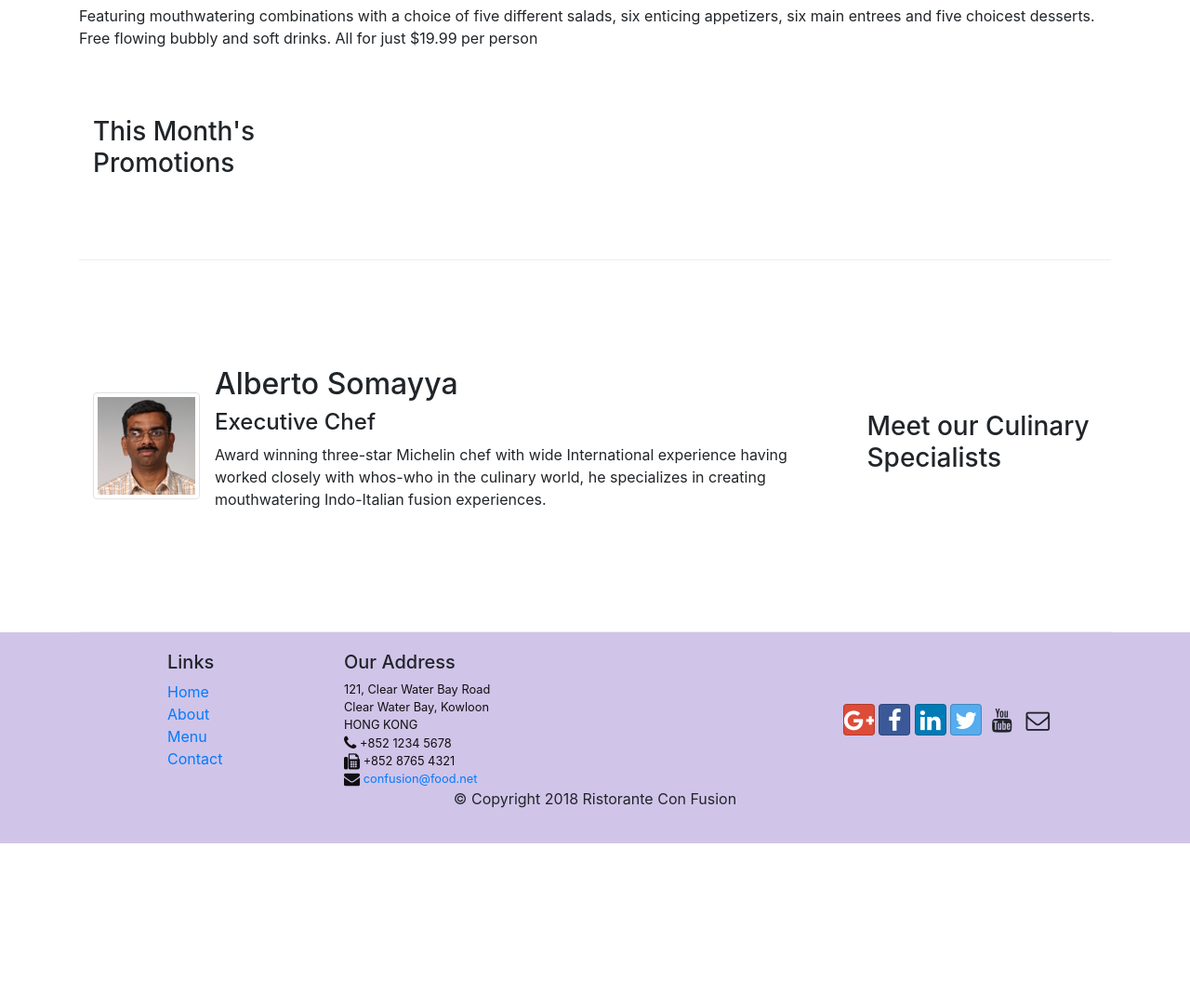
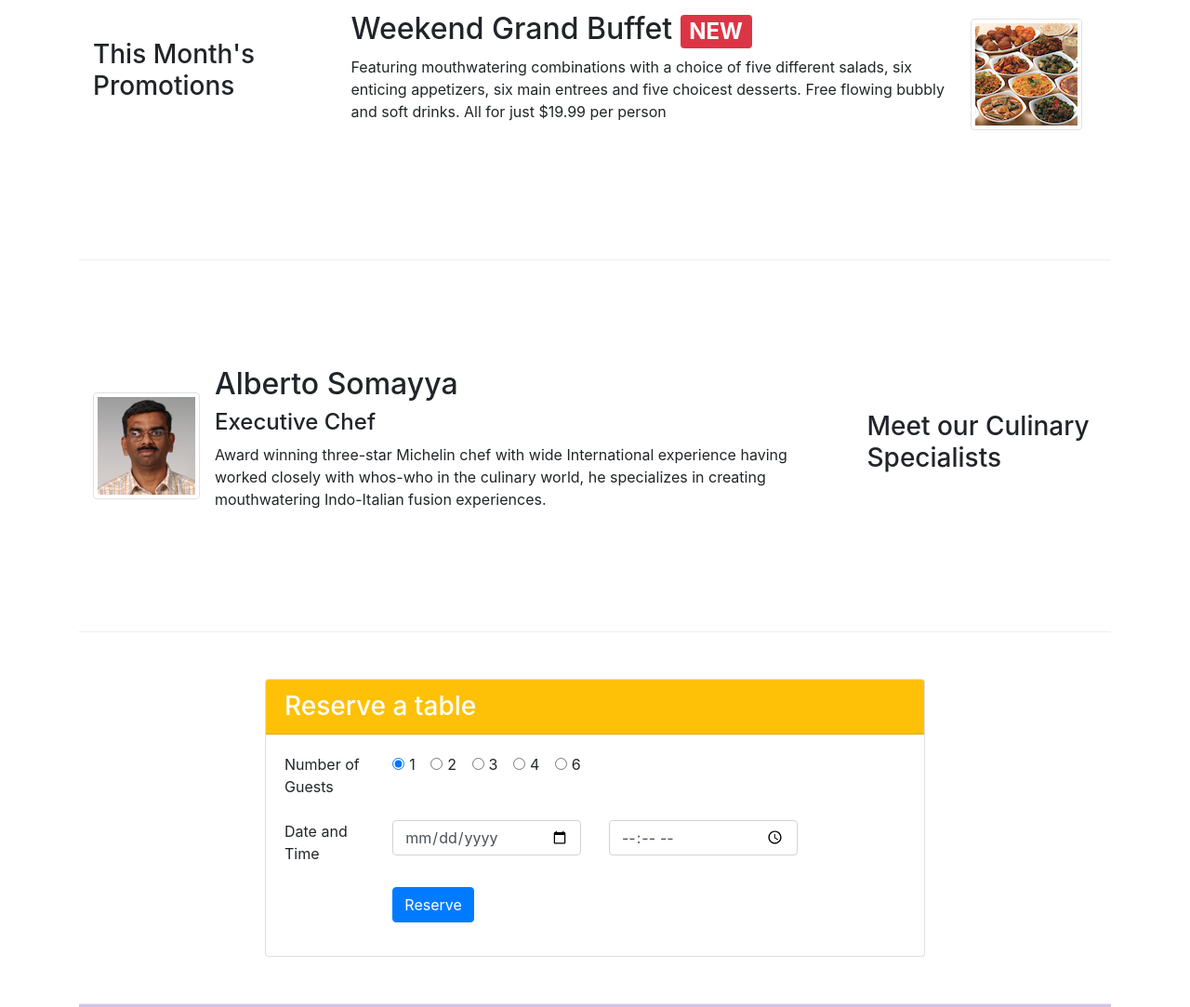
Before and after one commit to JimmyAkl/bootstrap, a website: page index.html in a window 1280 px wide. Shown: the part 854-1937 px from the top of the page at 93% size. Before the commit the page ends 1761 px from the top, so only its background shows below. Drawn offline with nearby package versions, Linux system fonts and the light colour scheme.

Commit message:
assignment2

```diff
--- a/index.html
+++ b/index.html
@@ -41,6 +41,9 @@
                 <div class="col-12 col-sm align-self-center">
                     <img src="img/logo.png" class="img-fluid">
                 </div>
+                <div class="col-12 col-sm-3 text-center align-self-center">
+                    <a role="button" class="btn btn-warning btn-lg" href = "#reservation">Reserve Table</a>
+                </div>
             </div>
         </div>
     </header>
@@ -67,12 +70,17 @@
 
 
         <div class="row row-content align-items-center">
-            <div class="col-12 col-sm-4 order-sm-last col-md-3">
+            <div class="col-12 col-sm-4 col-md-3">
                 <h3>This Month's Promotions</h3>
             </div>
-            <div>
-                <h2>Weekend Grand Buffet</h2>
-                <p>Featuring mouthwatering combinations with a choice of five different salads, six enticing appetizers, six main entrees and five choicest desserts. Free flowing bubbly and soft drinks. All for just $19.99 per person </p>
+            <div class="col col-sm col-md">
+                <div class="media">
+                    <div class="media-body">
+                      <h2 class="mt-0">Weekend Grand Buffet <span class="badge badge-danger">NEW</span></h2>
+                      <p class="d-none d-sm-block">Featuring mouthwatering combinations with a choice of five different salads, six enticing appetizers, six main entrees and five choicest desserts. Free flowing bubbly and soft drinks. All for just $19.99 per person </p>
+                    </div>
+                    <img class="d-flex mr-3 img-thumbnail align-self-center" src="img/buffet.png" alt="buffet">
+                </div>
             </div>
         </div>
 
@@ -93,6 +101,55 @@
                             creating mouthwatering Indo-Italian fusion experiences.
                             </p>
                     </div>
+                </div>
+            </div>
+        </div>
+    <div class="row row-content justify-content-center" id="reservation">
+        <div class="col-12 col-sm-8">
+            <div class="card">
+                <h3 class="card-header bg-warning text-white">Reserve a table</h3>
+                <div class="card-body">
+                    <form>
+                        <div class="form-group row">
+                            <label class="col-12 col-sm-2">Number of Guests</label>
+                            <div class="col">
+                              <div class="form-check form-check-inline">
+                                <input class="form-check-input" type="radio" name="inlineRadioOptions" id="one_guest_radio" value="one" checked>
+                                <label class="form-check-label" for="one_guest_radio">1</label>
+                             </div>
+                             <div class="form-check form-check-inline">
+                               <input class="form-check-input" type="radio" name="inlineRadioOptions" id="two_guest_radio" value="two">
+                               <label class="form-check-label" for="two_guest_radio">2</label>
+                             </div>
+                             <div class="form-check form-check-inline">
+                               <input class="form-check-input" type="radio" name="inlineRadioOptions" id="three_guest_radio" value="three">
+                               <label class="form-check-label" for="three_guest_radio">3</label>
+                             </div>
+                             <div class="form-check form-check-inline">
+                               <input class="form-check-input" type="radio" name="inlineRadioOptions" id="four_guest_radio" value="four">
+                               <label class="form-check-label" for="four_guest_radio">4</label>
+                             </div>
+                             <div class="form-check form-check-inline">
+                               <input class="form-check-input" type="radio" name="inlineRadioOptions" id="six_guest_radio" value="six">
+                               <label class="form-check-label" for="six_guest_radio">6</label>
+                             </div>
+                            </div>
+                        </div>
+                        <div class="form-group row">
+                          <label class="col-12 col-sm-2">Date and Time</label>
+                          <div class="col-12 col-sm-4">
+                            <input type="date" class="form-control" id="date" placeholder="Date">
+                          </div>
+                          <div class="col-12 col-sm-4">
+                            <input type="time" class="form-control" id="time" placeholder="Time">
+                          </div>
+                        </div>
+                        <div class="form-group row">
+                          <div class="col offset-0 offset-sm-2">
+                            <button type="submit" class="btn btn-primary">Reserve</button>
+                          </div>
+                        </div>
+                    </form>
                 </div>
             </div>
         </div>
```
